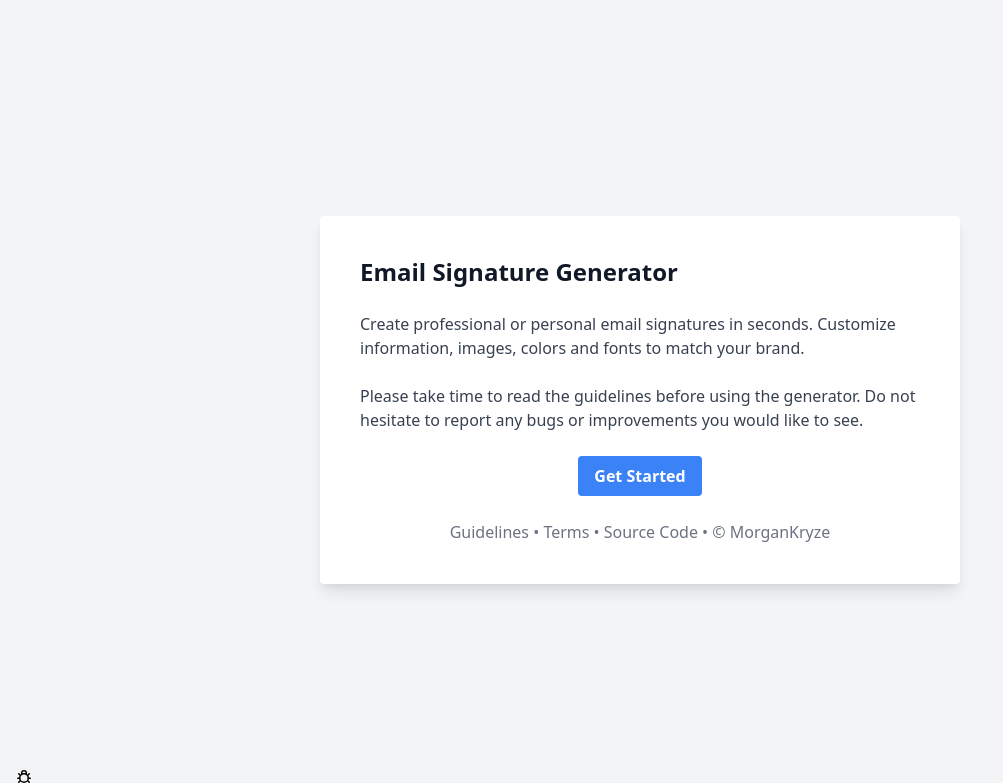
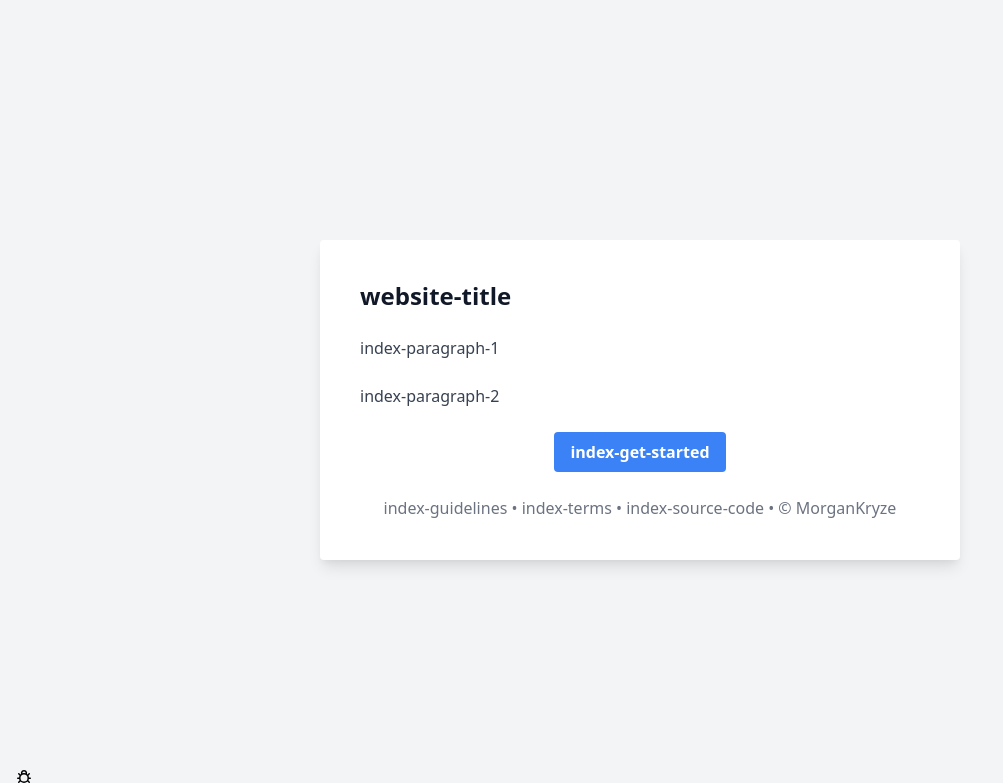
Before and after one commit to MorganKryze/Emails-Signature-Generator-Website, a Django app: page /en/ in a window 1280 px wide. Shown: the top 783 px of the page, without its empty margins (0-1003 px from the left). Run offline with Django 4.2, Linux system fonts and the light colour scheme.

Commit message:
🚧 index

```diff
--- a/generator/templates/index.html
+++ b/generator/templates/index.html
@@ -1,32 +1,26 @@
-{% extends "base.html" %} {% block body_content %}
+{% extends "base.html" %} {% block body_content %}{% load i18n %}
 <body class="bg-gray-100 flex items-center justify-center h-screen">
   <div class="bg-white p-10 rounded shadow-lg w-1/2">
     <h2 class="text-2xl font-bold mb-6 text-gray-900">
-      Email Signature Generator
+      {% trans "website-title" %}
     </h2>
-    <p class="text-gray-700 mb-6">
-      Create professional or personal email signatures in seconds. Customize
-      information, images, colors and fonts to match your brand.
-    </p>
-    <p class="text-gray-700 mb-6">
-      Please take time to read the guidelines before using the generator. Do not
-      hesitate to report any bugs or improvements you would like to see.
-    </p>
+    <p class="text-gray-700 mb-6">{% trans "index-paragraph-1" %}</p>
+    <p class="text-gray-700 mb-6">{% trans "index-paragraph-2" %}</p>
     <div class="flex justify-center">
       <a
         href="{% url 'custom' %}"
         class="bg-blue-500 hover:bg-blue-700 text-white font-bold py-2 px-4 rounded focus:outline-none focus:shadow-outline text-white"
-        >Get Started</a
+        >{% trans "index-get-started" %}</a
       >
     </div>
     <div class="container mx-auto text-center mt-6 text-gray-500 text-shadow">
-      <a href="{% url 'guidelines' %}">Guidelines</a>
+      <a href="{% url 'guidelines' %}">{% trans "index-guidelines" %}</a>
       &bull;
-      <a href="{% url 'terms' %}">Terms</a>
+      <a href="{% url 'terms' %}">{% trans "index-terms" %}</a>
       &bull;
       <a
         href="https://github.com/MorganKryze/Emails-Signature-Generator-Website"
-        >Source Code</a
+        >{% trans "index-source-code" %}</a
       >
       &bull;
       <a href="https://github.com/MorganKryze">&copy; MorganKryze</a>
```
Also changed, not shown: generator/locale/de/LC_MESSAGES/django.po, generator/locale/en/LC_MESSAGES/django.po, generator/locale/es/LC_MESSAGES/django.po, generator/locale/fr/LC_MESSAGES/django.po, 1 other file.
